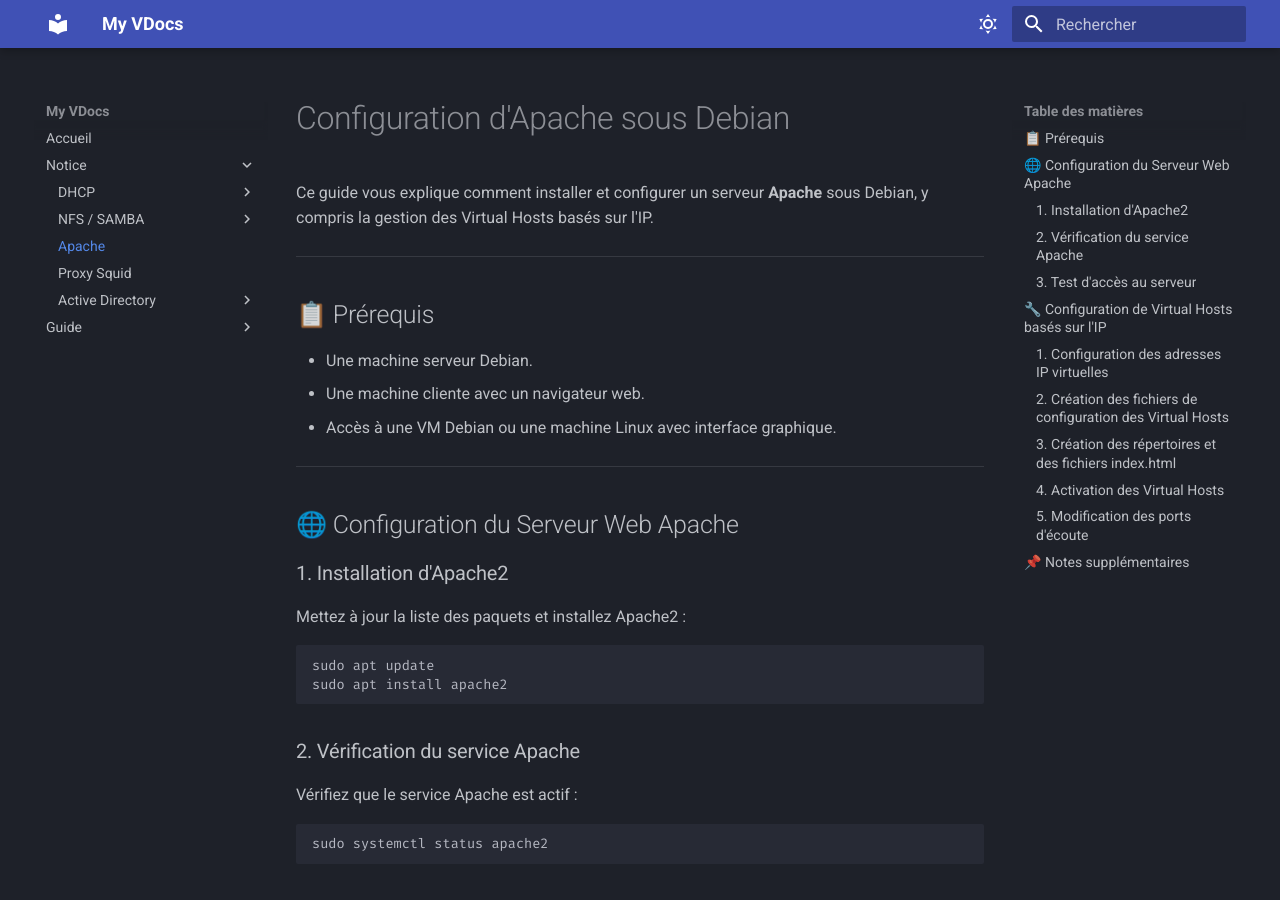
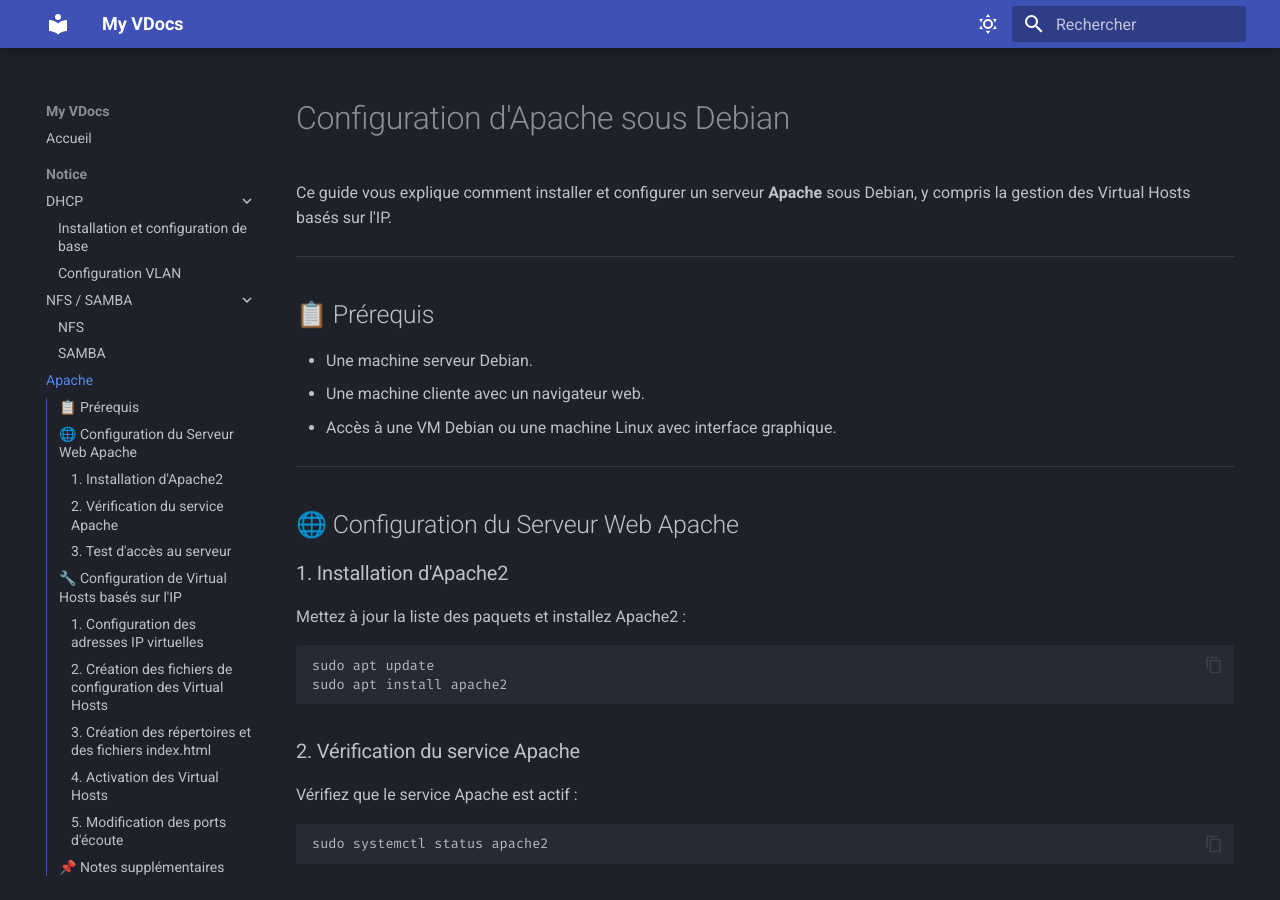
Before and after one commit to LogoViktor/My-VDocs, an MkDocs documentation site: the page built from docs/Notice/apache.md, in a window 1280 px wide and 900 px high. Built offline with MkDocs 1.6.1 and Material for MkDocs 9.7.7, drawn with Linux system fonts in a browser that asks for light colours.

Commit message:
Update mkdocs.yml

```diff
--- a/mkdocs.yml
+++ b/mkdocs.yml
@@ -16,6 +16,9 @@
       toggle:
         icon: material/weather-sunny
         name: Passer en mode sombre
+      cards:
+        background: "#e3f2fd"
+        hover: "#bbdefb"
     - media: "(prefers-color-scheme: dark)"
       scheme: default
       primary: indigo
@@ -23,20 +26,24 @@
       toggle:
         icon: material/weather-night
         name: Passer en mode clair
-
-features:
-  # Navigation
-  - navigation.instant
-  - navigation.tracking
-  - navigation.top
-  - navigation.expand
-  - navigation.sections
-  # Recherche
-  - search.highlight
-  - search.suggest
-  # Contenu
-  - content.code.copy
-  - toc.integrate
+      cards:
+        background: "#1e1e1e"
+        hover: "#333333"
+  features:
+    # Navigation
+    - navigation.instant
+    - navigation.tracking
+    - navigation.top
+    - navigation.expand
+    - navigation.sections
+    # Recherche
+    - search.highlight
+    - search.suggest
+    # Contenu
+    - content.code.copy
+    - toc.integrate
+    # Cartes
+    - cards
 
 markdown_extensions:
   - admonition
```
